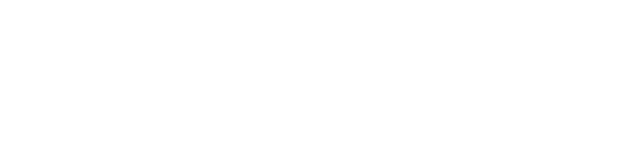
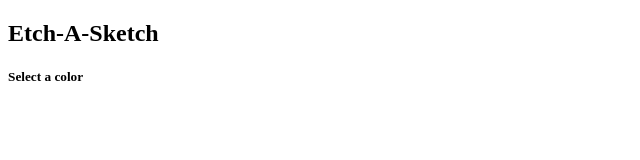
Before and after one commit to AzizbekToshev/Etch-A-Sketch, a plain HTML site: page index.html in a window 1280 px wide. Shown: the whole page, without its empty margins (0-640 px from the left). Drawn offline with Linux system fonts and the light colour scheme.

Commit message:
Create elements h2 and h5

```diff
--- a/index.html
+++ b/index.html
@@ -8,6 +8,10 @@
     <link rel="stylesheet" href="style.css">
 </head>
 <body>
+    <div class="ctn">
+        <h2 class="h2">Etch-A-Sketch</h2>
+        <h5 class="h5">Select a color</h5>
+    </div>
 
 
 
```
